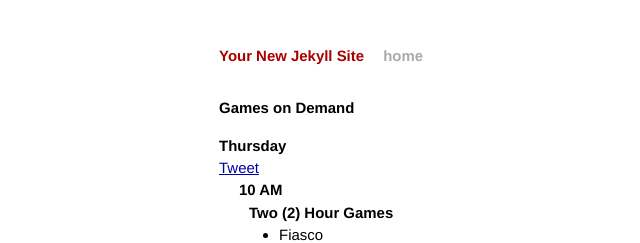
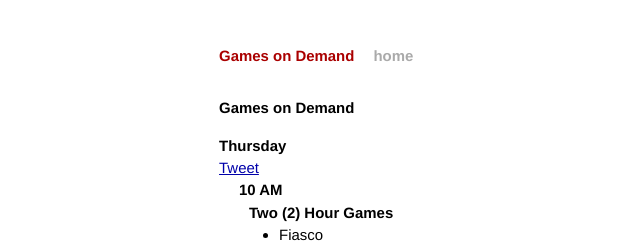
Before and after one commit to gamesondemand/gamesondemand.github.io, a Jekyll site: the page built from index.html, in a window 1280 px wide and 900 px high. Shown: the top 243 px of the window, without its empty margins (107-747 px from the left). Built offline with Jekyll 4.4.1, drawn with Linux system fonts in a browser that asks for light colours; Markdown is read by kramdown in place of the engine named in the settings; comment, search, counter and statistics services are not loaded.

Commit message:
Updating config settings

```diff
--- a/_config.yml
+++ b/_config.yml
@@ -1,3 +1,3 @@
-name: Your New Jekyll Site
+name: Games on Demand
 markdown: redcarpet
 pygments: true
```
